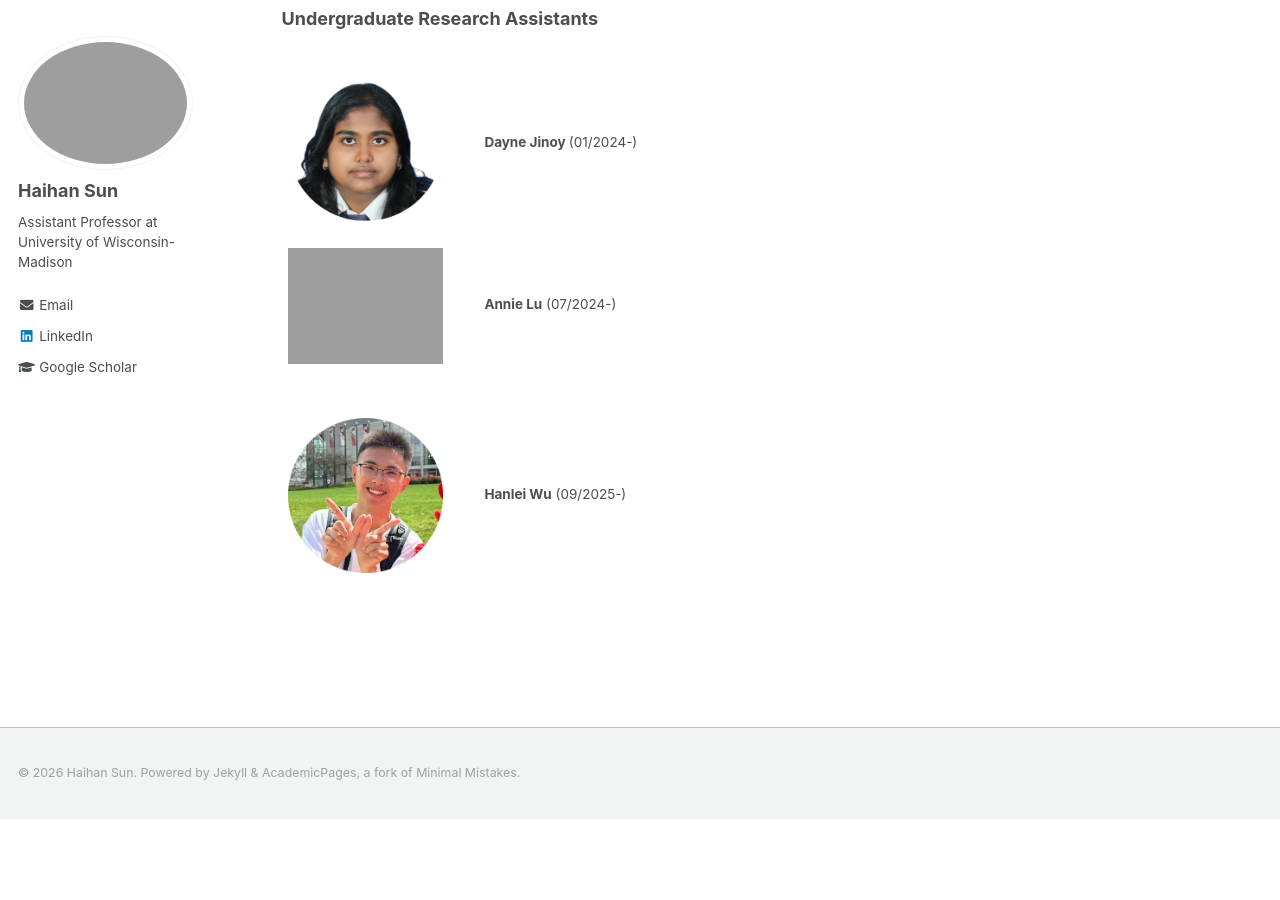
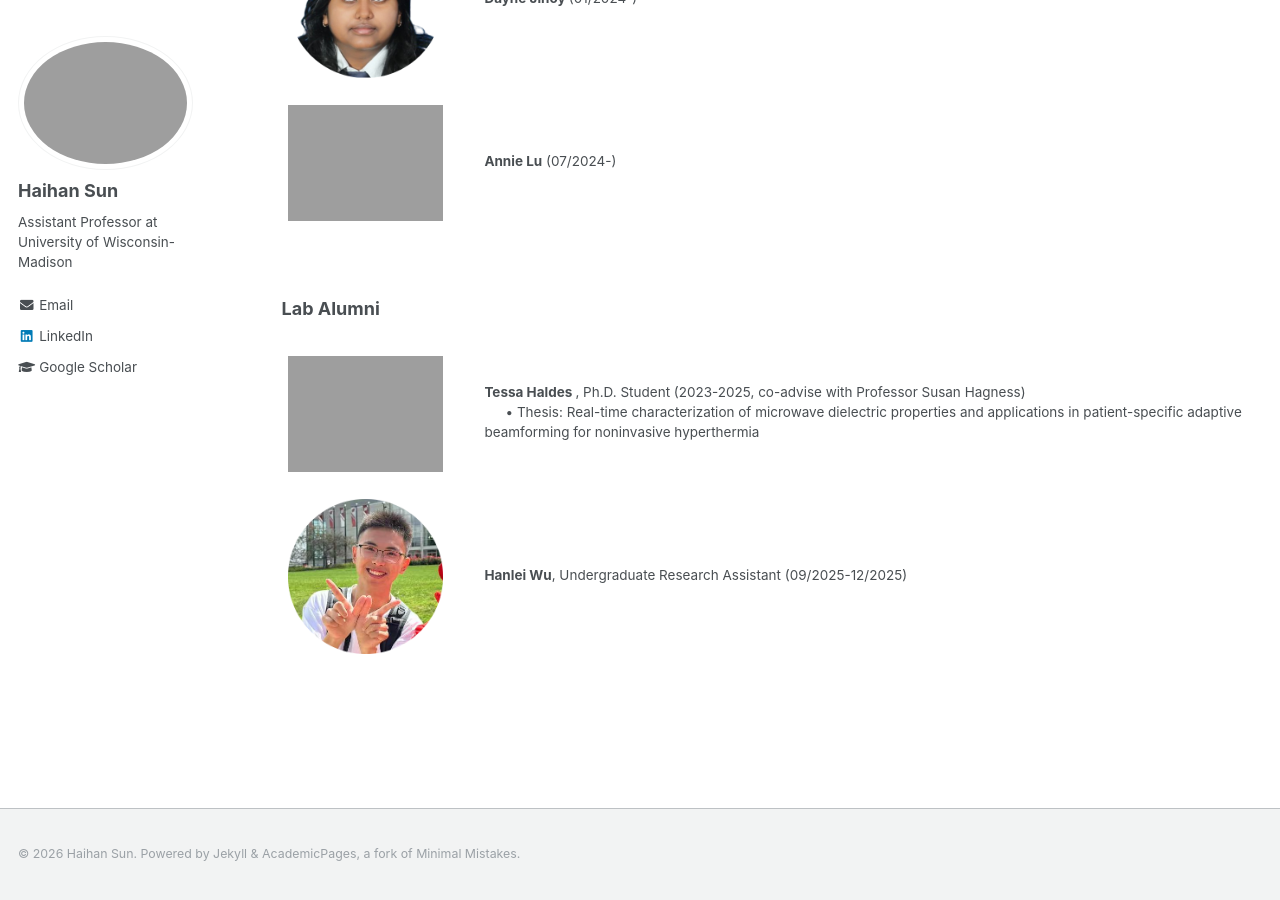
Before and after one commit to Haihan-Sun/Haihan-Sun.github.io, a Jekyll site: the page built from _pages/group.html, in a window 1280 px wide and 900 px high, scrolled down 952 px. Built offline with Jekyll 4.4.1, drawn with Linux system fonts in a browser that asks for light colours; before the commit the page ends 1771 px from its top, so only the background shows below that; some of the changed text lies outside the part shown.

Commit message:
Update group.html

```diff
--- a/_pages/group.html
+++ b/_pages/group.html
@@ -14,15 +14,7 @@ author_profile: true
 <br>
 <b>Ph.D. Students</b> <br>
 <br>
-<table class="imgtable">
-  <tr>
-    <td style = "width:20%">
-      <img src="https://haihan-sun.github.io/_pages/images/Tessa.png" width="155" >&nbsp;
-    </td>
-  <td align="left"><p><b>Tessa Haldes </b> (co-advise with Professor Susan Hagness) <br />
-    </td>
- </tr>
-</table>
+
 
 <table class="imgtable">
   <tr>
@@ -83,15 +75,35 @@ author_profile: true
 </table>
 <br>
 
+
+
+<br>
+<b>Lab Alumni</b> <br>
+<br>
+<table class="imgtable">
+  <tr>
+    <td style = "width:20%">
+      <img src="https://haihan-sun.github.io/_pages/images/Tessa.png" width="155" >&nbsp;
+    </td>
+  <td align="left"><p><b>Tessa Haldes </b>, Ph.D. Student (2023-2025, co-advise with Professor Susan Hagness) <br />
+    &ensp; &ensp;   &#x2022; Thesis: Real-time characterization of microwave dielectric properties and applications in patient-specific adaptive beamforming for noninvasive hyperthermia <br>
+    </td>
+ </tr>
+</table>
+
+
 <table class="imgtable">
   <tr>
     <td style = "width:20%">
       <img src="https://haihan-sun.github.io/_pages/images/HanleiWu.png" width="155" >&nbsp;
     </td>
-  <td align="left"><p><b>Hanlei Wu</b> (09/2025-) <br />
+  <td align="left"><p><b>Hanlei Wu</b>, Undergraduate Research Assistant (09/2025-12/2025) <br />
     </td>
  </tr>
 </table>
 <br>
+
+
+
 </body>
 </html>
```
